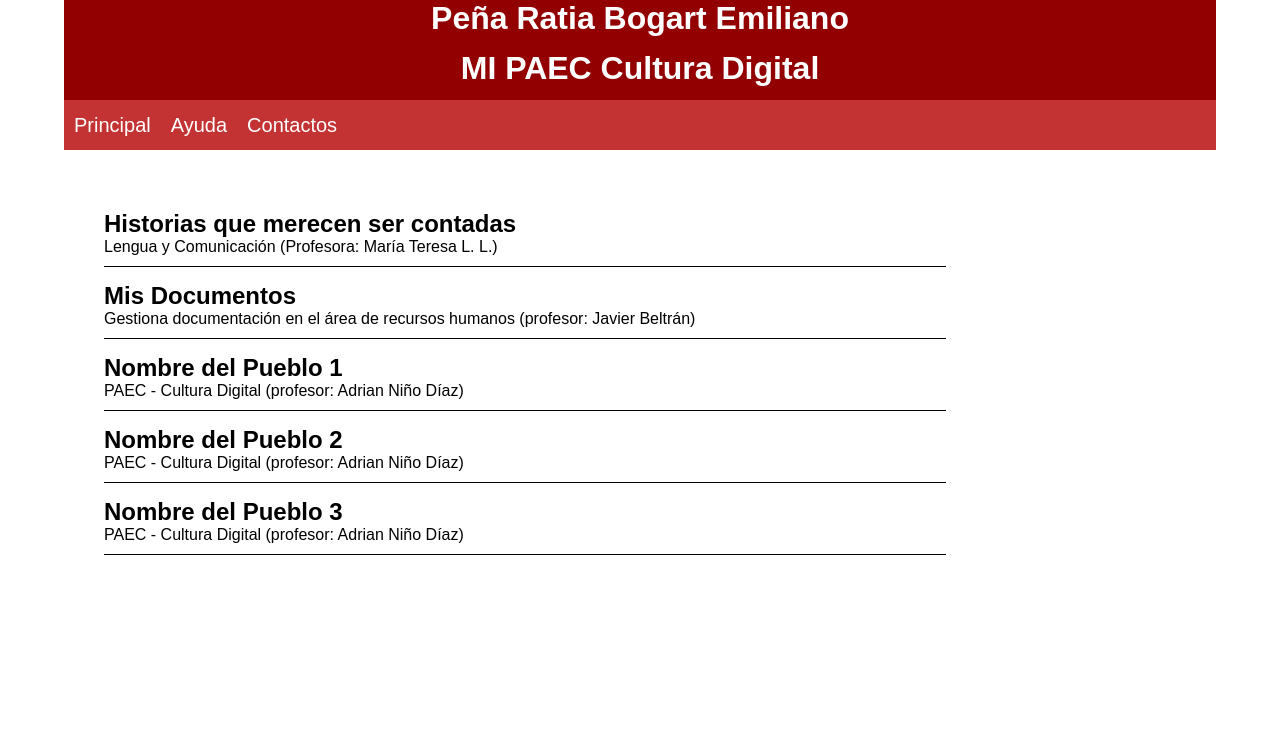
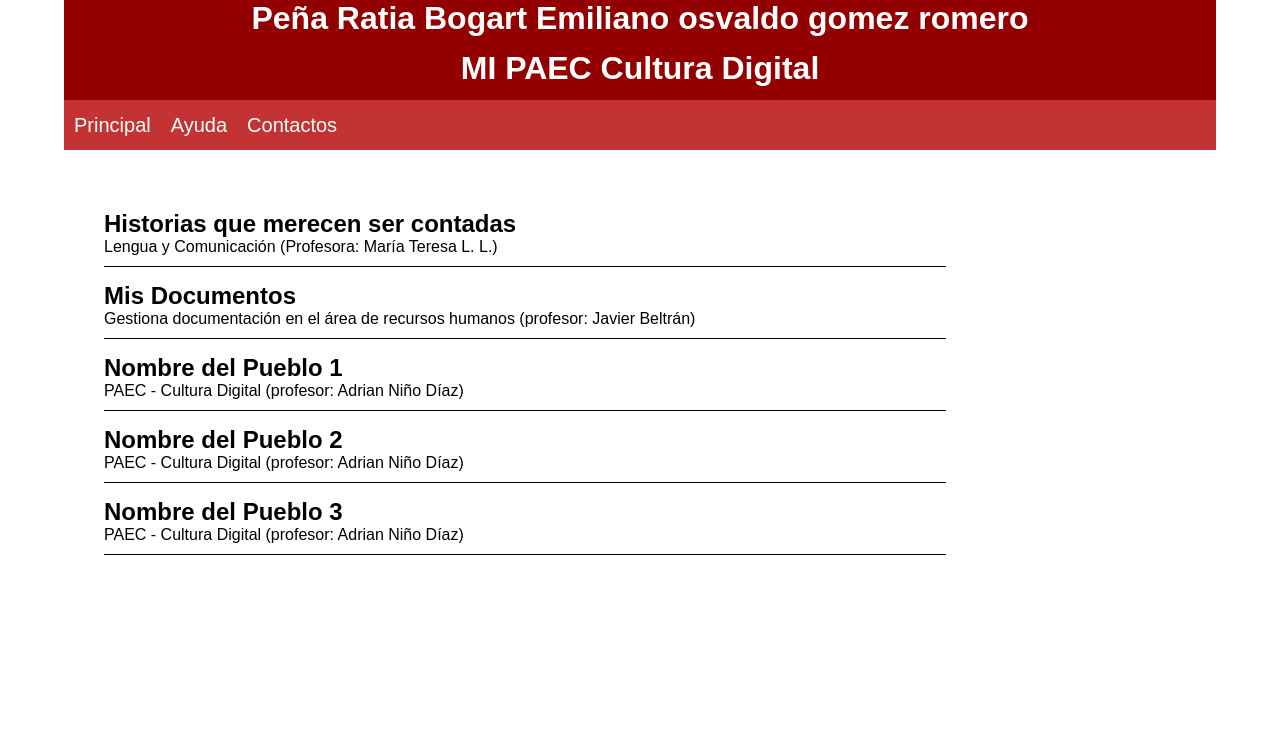
Before and after one commit to penaratiabogartemiliano-hub/Pe-a-Ratia-Bogart-Emiliano-, a plain HTML site: page index.html in a window 1280 px wide. Shown: the top 733 px of the page. Drawn offline with Linux system fonts and the light colour scheme.

Commit message:
Update index.html

```diff
--- a/index.html
+++ b/index.html
@@ -8,7 +8,7 @@
   <body>
       <div id="container">
           <header>
-           <h1> Peña Ratia Bogart Emiliano </h1>
+           <h1> Peña Ratia Bogart Emiliano osvaldo gomez romero </h1>
            <h1> MI PAEC Cultura Digital</h1>
 
           </header>
```
